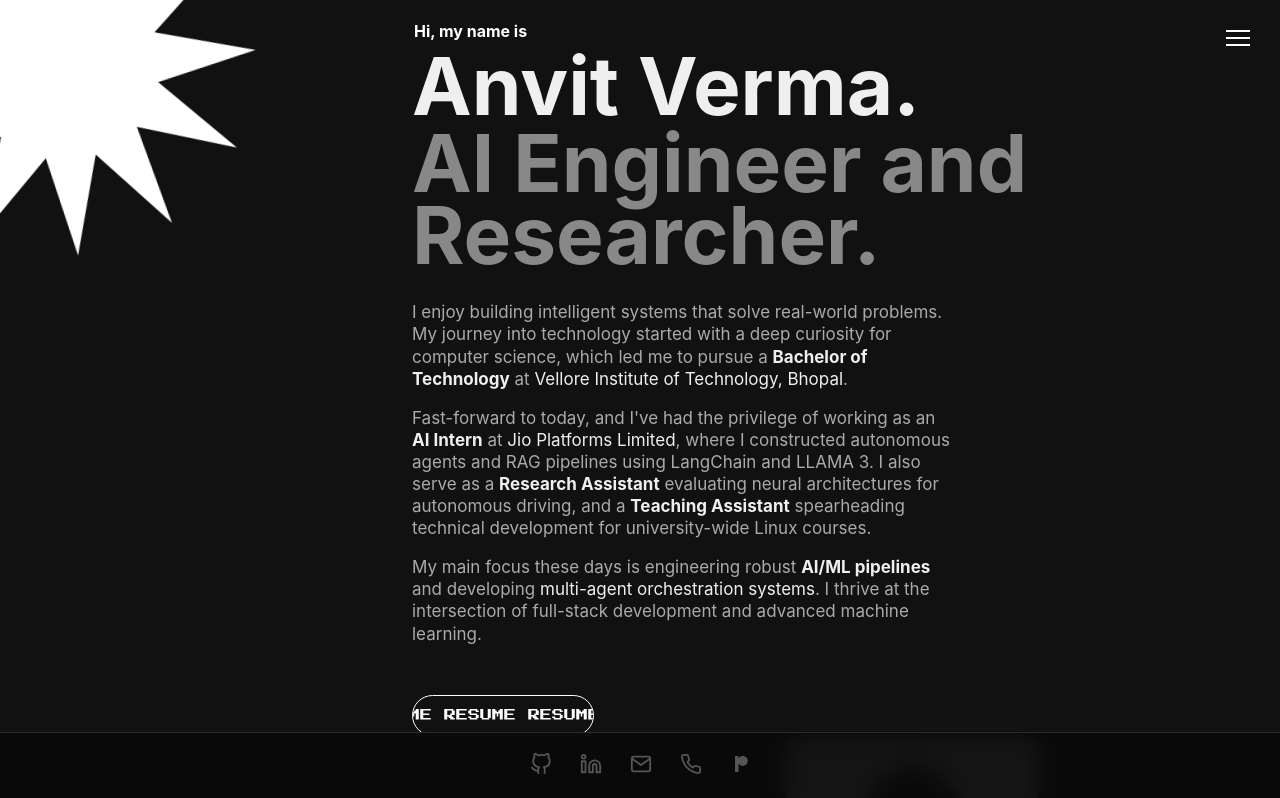
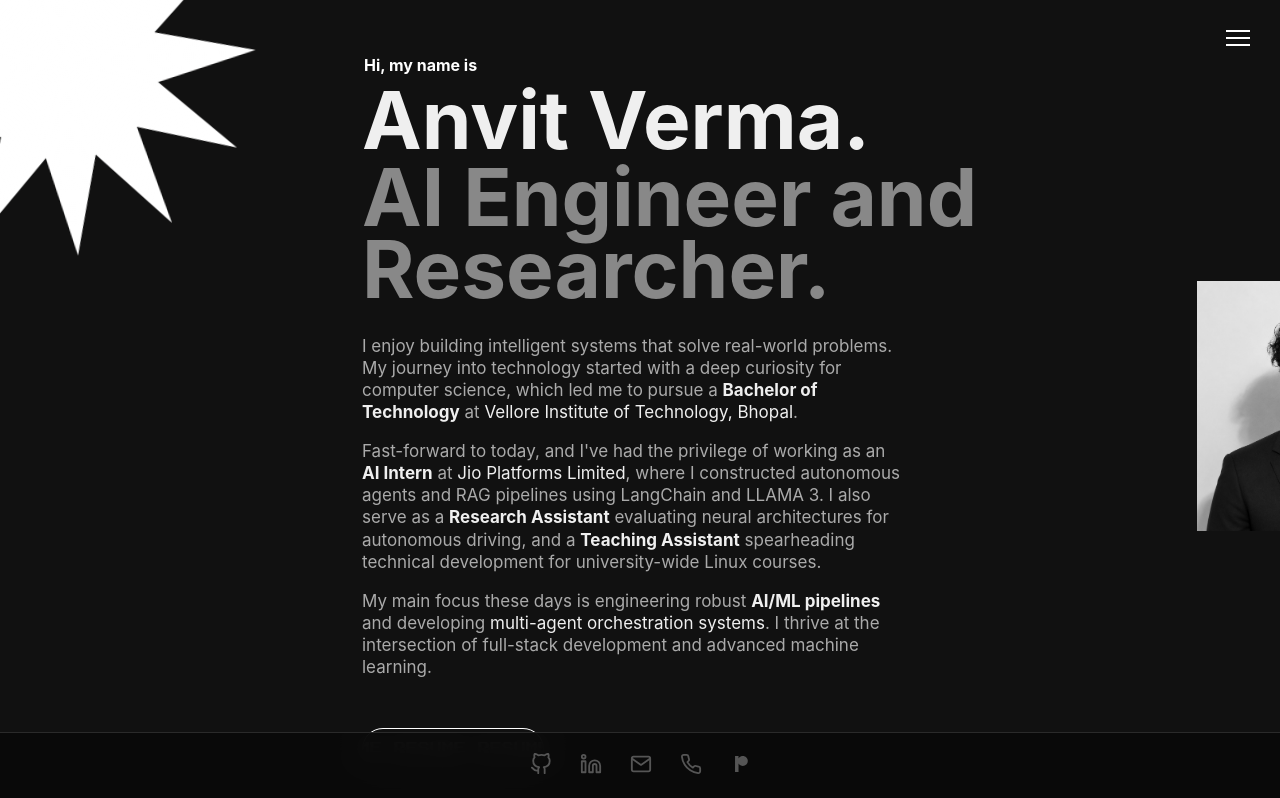
Before and after one commit to anvitvermaa/anvitvermaa.github.io, a Next.js app: page / in a window 1280 px wide. Shown: the top 798 px of the page. Built offline with nearby package versions, Linux system fonts and the light colour scheme.

Commit message:
feat: align photo to the right of hero text with CSS grid layout

```diff
--- a/app/globals.css
+++ b/app/globals.css
@@ -43,6 +43,19 @@ body {
   }
 }
 
+/* Hero section: side-by-side layout on desktop */
+.hero-grid {
+  display: grid;
+  grid-template-columns: 1fr;
+  align-items: center;
+}
+@media (min-width: 768px) {
+  .hero-grid {
+    grid-template-columns: 1fr 280px;
+    gap: 2.5rem;
+  }
+}
+
 /* Card layout: stacked on mobile, side-by-side on desktop */
 .card-flex {
   display: flex;
--- a/src/components/sections/Hero.jsx
+++ b/src/components/sections/Hero.jsx
@@ -1,13 +1,27 @@
 "use client";
-import React from 'react';
+import React, { useRef, useEffect } from 'react';
 import ResumeButton from '../ResumeButton';
 
 const Hero = () => {
+  const gridRef = useRef(null);
+
+  useEffect(() => {
+    const mq = window.matchMedia('(min-width: 768px)');
+    const update = () => {
+      if (gridRef.current) {
+        gridRef.current.style.gridTemplateColumns = mq.matches ? '1fr 280px' : '1fr';
+      }
+    };
+    update();
+    mq.addEventListener('change', update);
+    return () => mq.removeEventListener('change', update);
+  }, []);
   return (
-    <section id="about" className="flex flex-col justify-center min-h-screen max-w-[1000px] mx-auto px-6 md:px-0">
+    <section id="about" className="flex flex-col justify-center min-h-screen mx-auto px-6 md:px-0">
 
-      <div className="flex flex-col md:flex-row items-center justify-between gap-12 md:gap-8 pt-20 md:pt-0">
-        <div className="flex-1 w-full">
+      <div ref={gridRef} className="pt-20 md:pt-0" style={{ display: 'grid', gridTemplateColumns: '1fr', alignItems: 'center', gap: '3rem' }}>
+        {/* Desktop: side-by-side. Controlled via media query in useEffect below */}
+        <div className="w-full min-w-0 overflow-hidden">
           <h1 className="text-[#ffffff] font-mono text-[16px] md:text-[18px] mb-0 ml-[2px]">
             Hi, my name is
           </h1>
@@ -37,7 +51,7 @@ const Hero = () => {
           </div>
         </div>
 
-        <div className="w-full max-w-[250px] md:max-w-[300px] relative mt-10 md:mt-0 flex-shrink-0 mx-auto md:mx-0">
+        <div className="w-full max-w-[250px] md:max-w-[280px] relative mt-10 md:mt-0 flex-shrink-0 mx-auto md:ml-auto md:mr-0">
           <div className="relative group">
             {/* Outline box behind the image */}
             <div className="absolute inset-0 border-2 border-[#ffffff] rounded opacity-50 group-hover:opacity-100 transition-all duration-300 translate-x-4 translate-y-4 group-hover:translate-x-3 group-hover:translate-y-3 z-0"></div>
```
